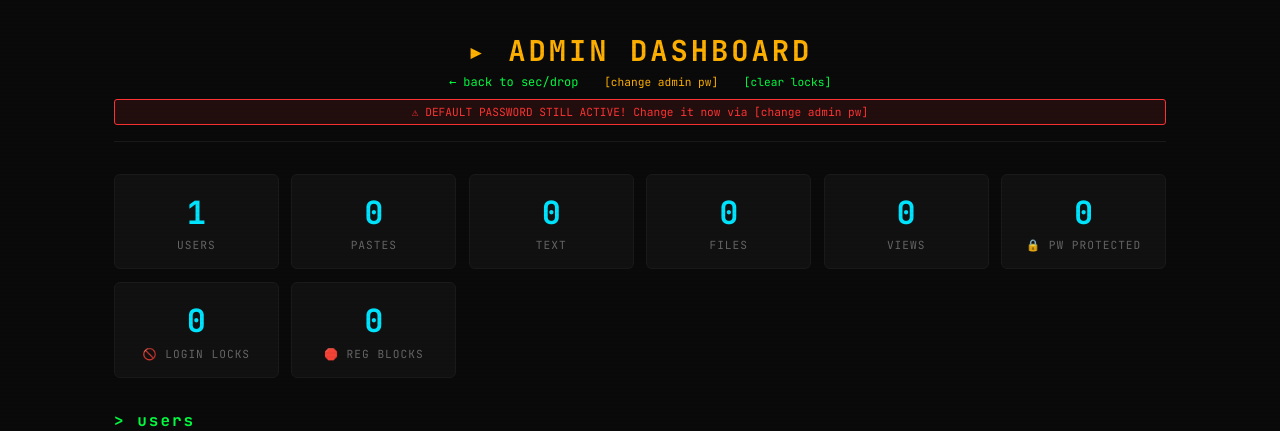
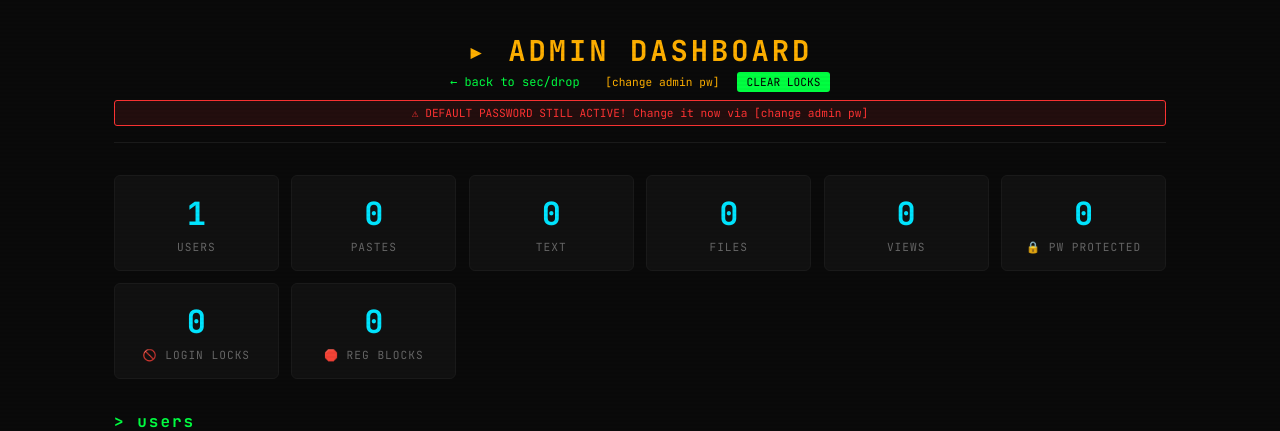
Before and after one commit to HlusiHenry/secdrop, a Flask app: page /admin in a window 1280 px wide. Shown: the top 431 px of the page. Run offline with Flask 3, Linux system fonts and the light colour scheme; the visitor is signed in with stand-in values (Sample User, id 1); data comes from the database, SQL or seed files in the repository; data that the repository does not hold is empty.

Commit message:
Make clear locks a visible button

```diff
--- a/templates/admin.html
+++ b/templates/admin.html
@@ -50,7 +50,7 @@
     <h1>▸ ADMIN DASHBOARD</h1>
     <a href="/">← back to sec/drop</a>
     <span class="refresh" onclick="togglePwChange()" style="margin-left:1rem;color:var(--amber)">[change admin pw]</span>
-    <span class="refresh" onclick="clearLocks()" style="margin-left:1rem;color:var(--green);cursor:pointer">[clear locks]</span>
+    <button onclick="clearLocks()" style="background:var(--green);color:#000;border:none;padding:0.2rem 0.6rem;cursor:pointer;font-family:inherit;font-size:0.7rem;border-radius:3px;margin-left:0.5rem">CLEAR LOCKS</button>
     <div id="default-pw-warning" style="margin-top:0.5rem;padding:0.3rem;background:rgba(255,51,51,0.1);border:1px solid var(--red);border-radius:3px;color:var(--red);font-size:0.7rem;display:none">
       ⚠ DEFAULT PASSWORD STILL ACTIVE! Change it now via [change admin pw]
     </div>
```
